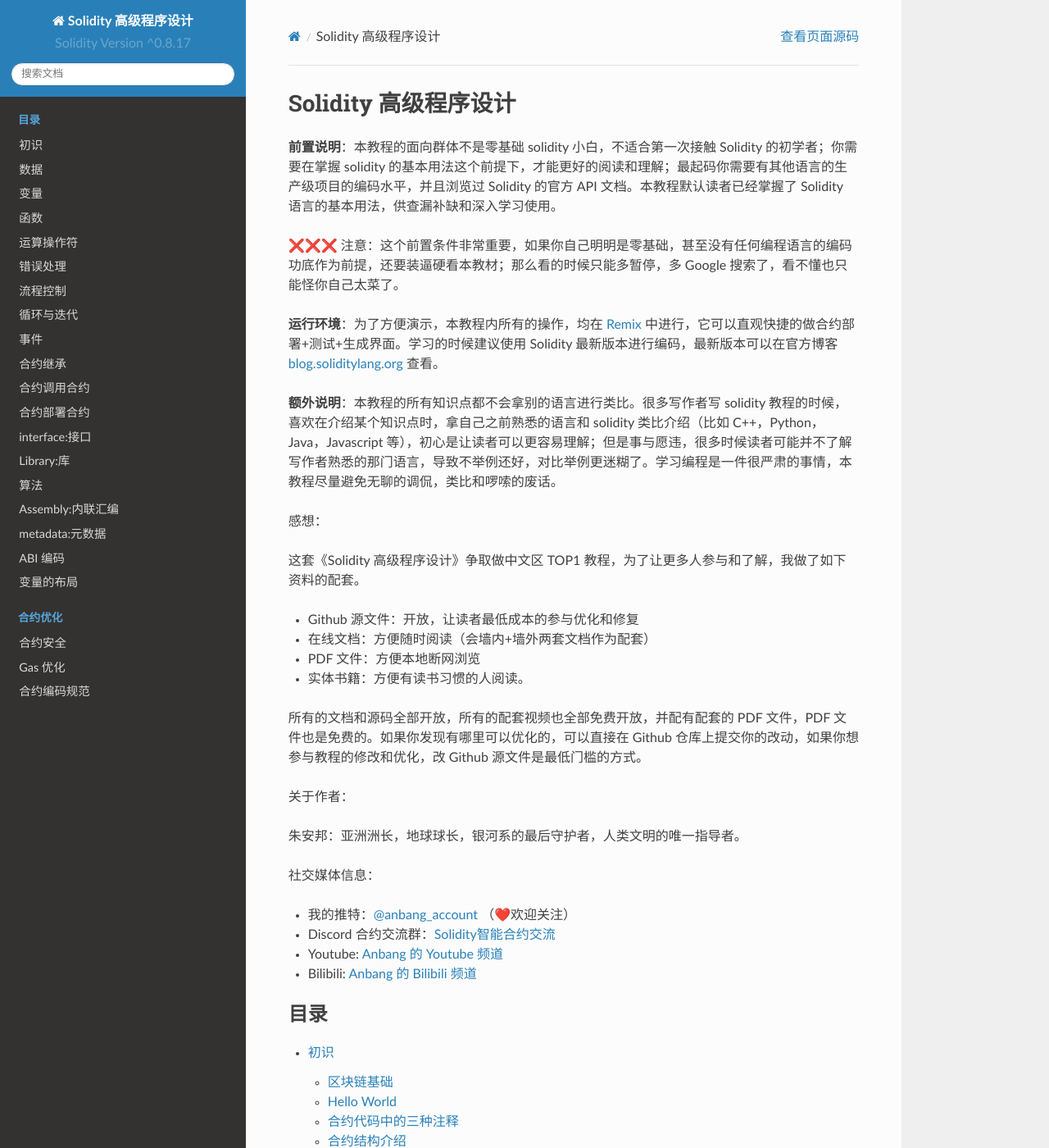
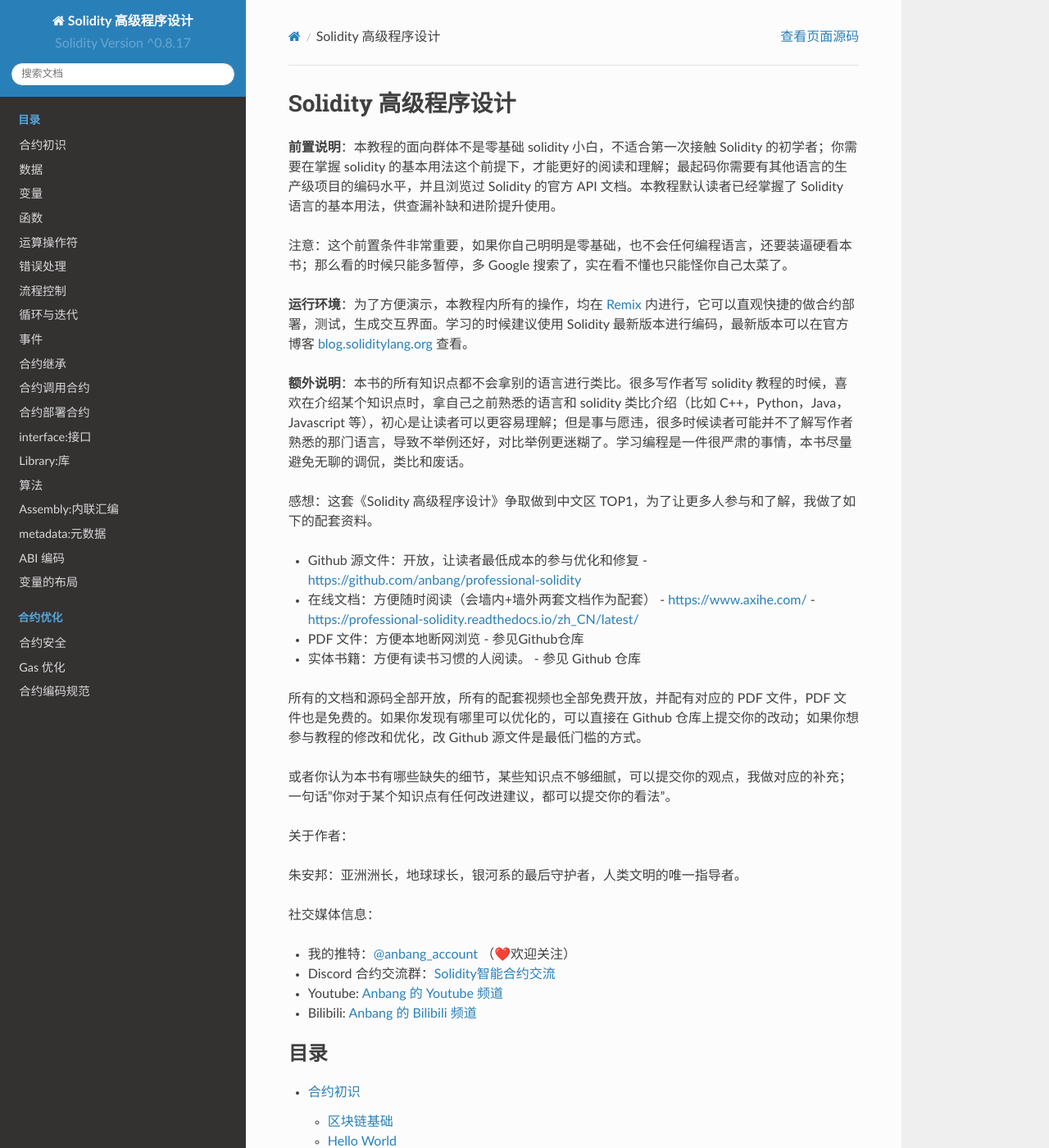
Before and after one commit to anbang/professional-solidity, a Sphinx documentation site: the page built from docs/index.rst, in a window 1280 px wide and 1400 px high. Shown: the whole window at 82% size. Built offline with Sphinx 7.4.7 and the Read the Docs theme 2.0.0, drawn with Linux system fonts in a browser that asks for light colours.

Commit message:
change 表格

```diff
--- a/docs/index.rst
+++ b/docs/index.rst
@@ -5,36 +5,37 @@
 小白，不适合第一次接触 Solidity 的初学者；你需要在掌握 solidity
 的基本用法这个前提下，才能更好的阅读和理解；最起码你需要有其他语言的生产级项目的编码水平，并且浏览过
 Solidity 的官方 API 文档。本教程默认读者已经掌握了 Solidity
-语言的基本用法，供查漏补缺和深入学习使用。
+语言的基本用法，供查漏补缺和进阶提升使用。
 
-❌❌❌
-注意：这个前置条件非常重要，如果你自己明明是零基础，甚至没有任何编程语言的编码功底作为前提，还要装逼硬看本教材；那么看的时候只能多暂停，多
-Google 搜索了，看不懂也只能怪你自己太菜了。
+注意：这个前置条件非常重要，如果你自己明明是零基础，也不会任何编程语言，还要装逼硬看本书；那么看的时候只能多暂停，多
+Google 搜索了，实在看不懂也只能怪你自己太菜了。
 
 **运行环境**\ ：为了方便演示，本教程内所有的操作，均在
 `Remix <https://remix.ethereum.org/>`__
-中进行，它可以直观快捷的做合约部署+测试+生成界面。学习的时候建议使用
+内进行，它可以直观快捷的做合约部署，测试，生成交互界面。学习的时候建议使用
 Solidity 最新版本进行编码，最新版本可以在官方博客
 `blog.soliditylang.org <https://blog.soliditylang.org/>`__ 查看。
 
-**额外说明**\ ：本教程的所有知识点都不会拿别的语言进行类比。很多写作者写
+**额外说明**\ ：本书的所有知识点都不会拿别的语言进行类比。很多写作者写
 solidity 教程的时候，喜欢在介绍某个知识点时，拿自己之前熟悉的语言和
 solidity 类比介绍（比如 C++，Python，Java，Javascript
-等），初心是让读者可以更容易理解；但是事与愿违，很多时候读者可能并不了解写作者熟悉的那门语言，导致不举例还好，对比举例更迷糊了。学习编程是一件很严肃的事情，本教程尽量避免无聊的调侃，类比和啰嗦的废话。
+等），初心是让读者可以更容易理解；但是事与愿违，很多时候读者可能并不了解写作者熟悉的那门语言，导致不举例还好，对比举例更迷糊了。学习编程是一件很严肃的事情，本书尽量避免无聊的调侃，类比和废话。
 
-感想：
-
-这套《Solidity 高级程序设计》争取做中文区 TOP1 教程，为了让更多人参与和了解，我做了如下资料的配套。
+感想：这套《Solidity 高级程序设计》争取做到中文区 TOP1，为了让更多人参与和了解，我做了如下的配套资料。
 
 -  Github 源文件：开放，让读者最低成本的参与优化和修复
+   - https://github.com/anbang/professional-solidity
 -  在线文档：方便随时阅读（会墙内+墙外两套文档作为配套）
+   - https://www.axihe.com/
+   - https://professional-solidity.readthedocs.io/zh_CN/latest/
 -  PDF 文件：方便本地断网浏览
+   - 参见Github仓库
 -  实体书籍：方便有读书习惯的人阅读。
+   - 参见 Github 仓库
 
-所有的文档和源码全部开放，所有的配套视频也全部免费开放，并配有配套的 PDF
-文件，PDF 文件也是免费的。如果你发现有哪里可以优化的，可以直接在 Github
-仓库上提交你的改动，如果你想参与教程的修改和优化，改 Github
-源文件是最低门槛的方式。
+所有的文档和源码全部开放，所有的配套视频也全部免费开放，并配有对应的 PDF 文件，PDF 文件也是免费的。如果你发现有哪里可以优化的，可以直接在 Github 仓库上提交你的改动；如果你想参与教程的修改和优化，改 Github 源文件是最低门槛的方式。
+
+或者你认为本书有哪些缺失的细节，某些知识点不够细腻，可以提交你的观点，我做对应的补充；一句话"你对于某个知识点有任何改进建议，都可以提交你的看法"。
 
 关于作者：
 
```
Also changed, not shown: README.md (+32 -35 lines), docs/source/01.hello.md (+106 -65 lines).
